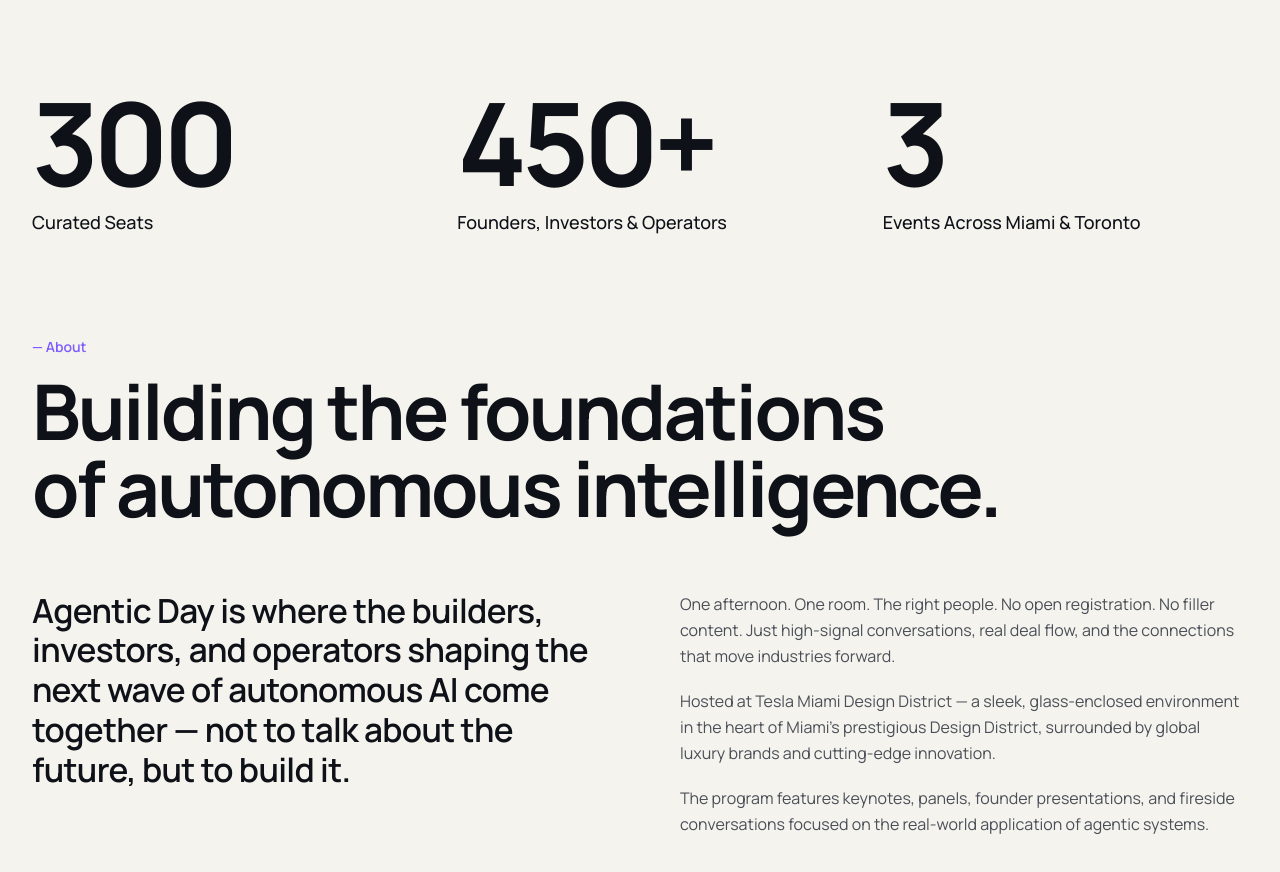
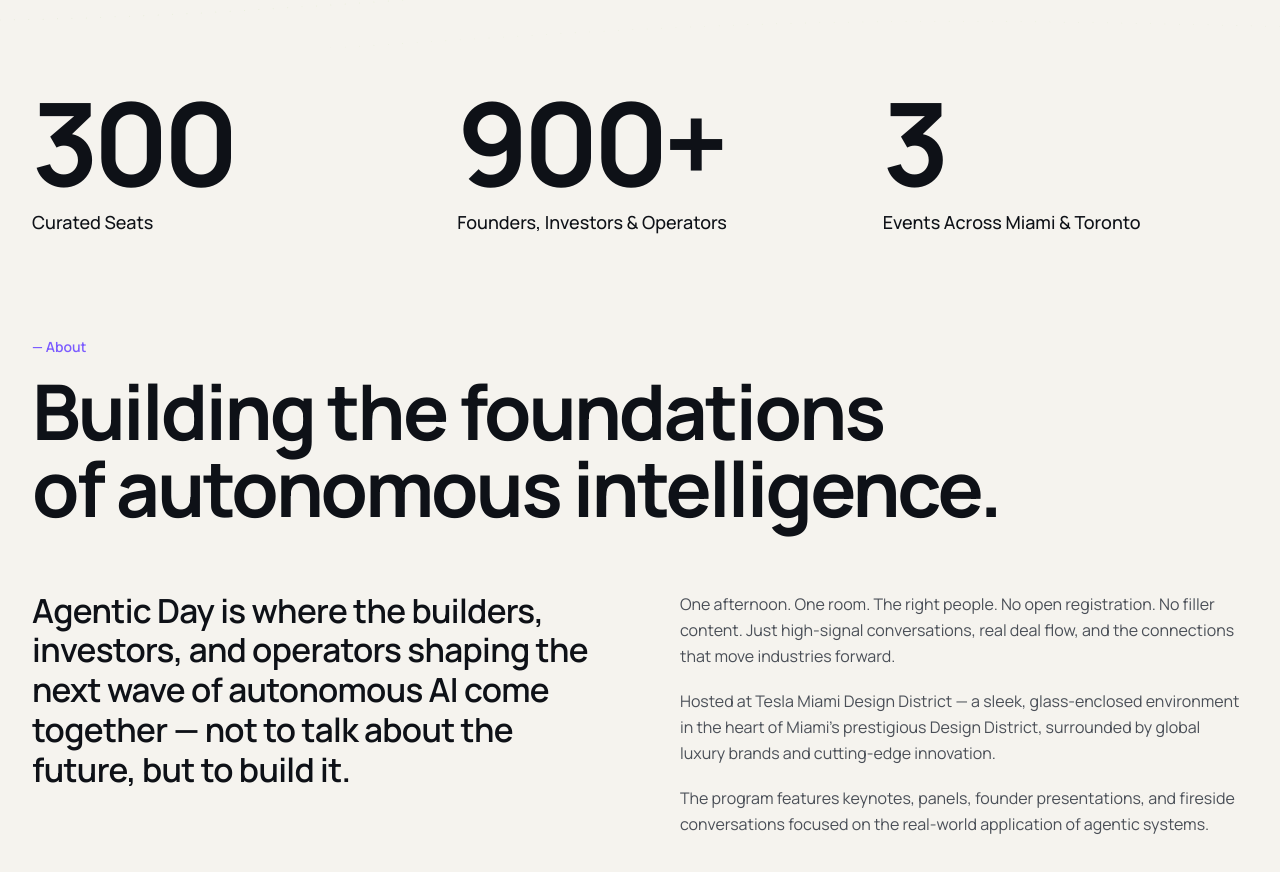
Before and after one commit to lalla-ai/agentic-day-miami, a Next.js app: page / in a window 1280 px wide. Shown: the part 899-1771 px from the top of the page. Built offline with nearby package versions, Linux system fonts and the light colour scheme.

Commit message:
Update stat: 450+ → 900+ Founders, Investors & Operators
Co-Authored-By: Oz <oz-agent@warp.dev>

```diff
--- a/components/Stats.tsx
+++ b/components/Stats.tsx
@@ -8,7 +8,7 @@ export default function Stats() {
             <div className="stat-lbl">Curated Seats</div>
           </div>
           <div className="reveal">
-            <div className="stat-num">450+</div>
+            <div className="stat-num">900+</div>
             <div className="stat-lbl">Founders, Investors & Operators</div>
           </div>
           <div className="reveal">
```
